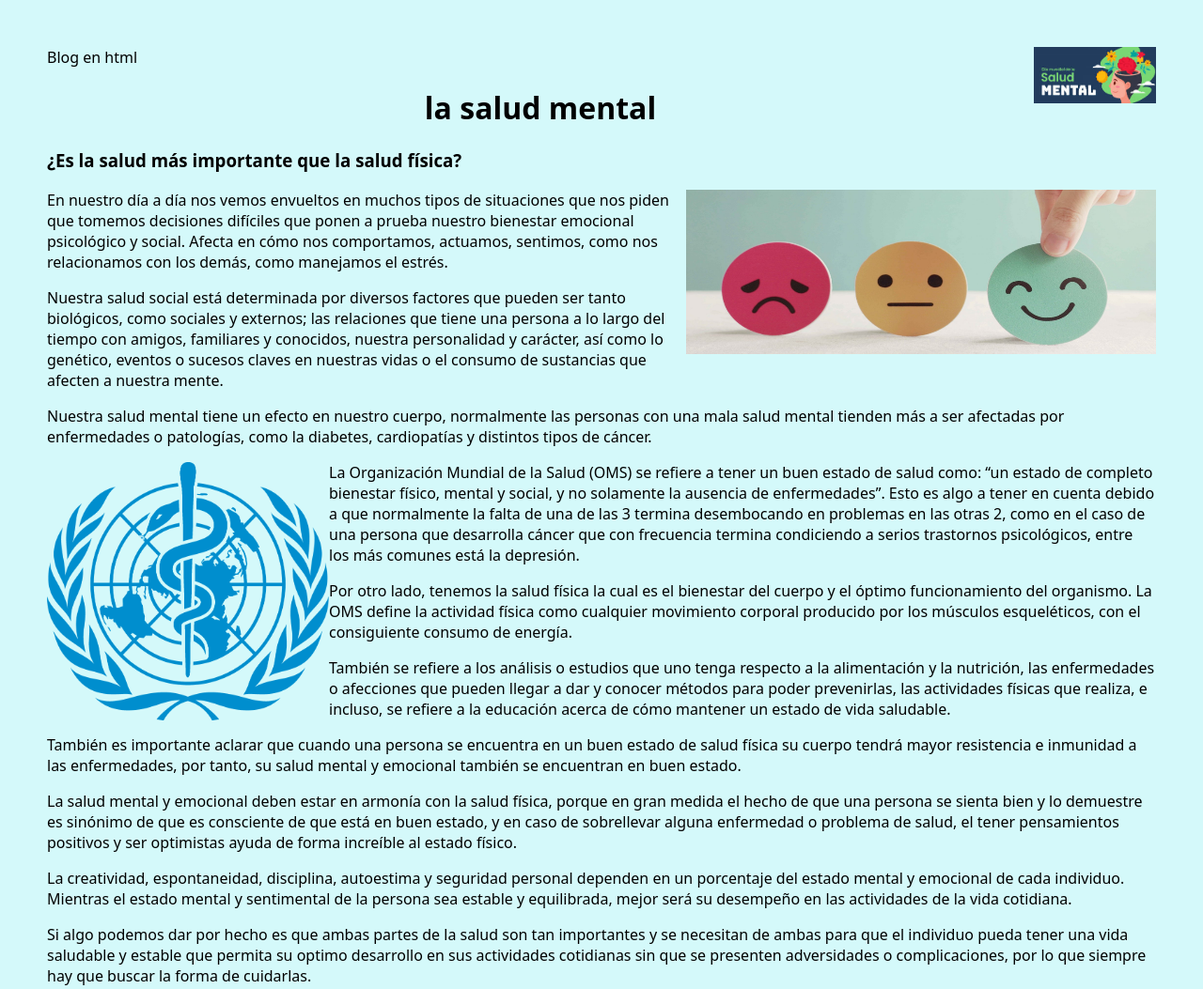
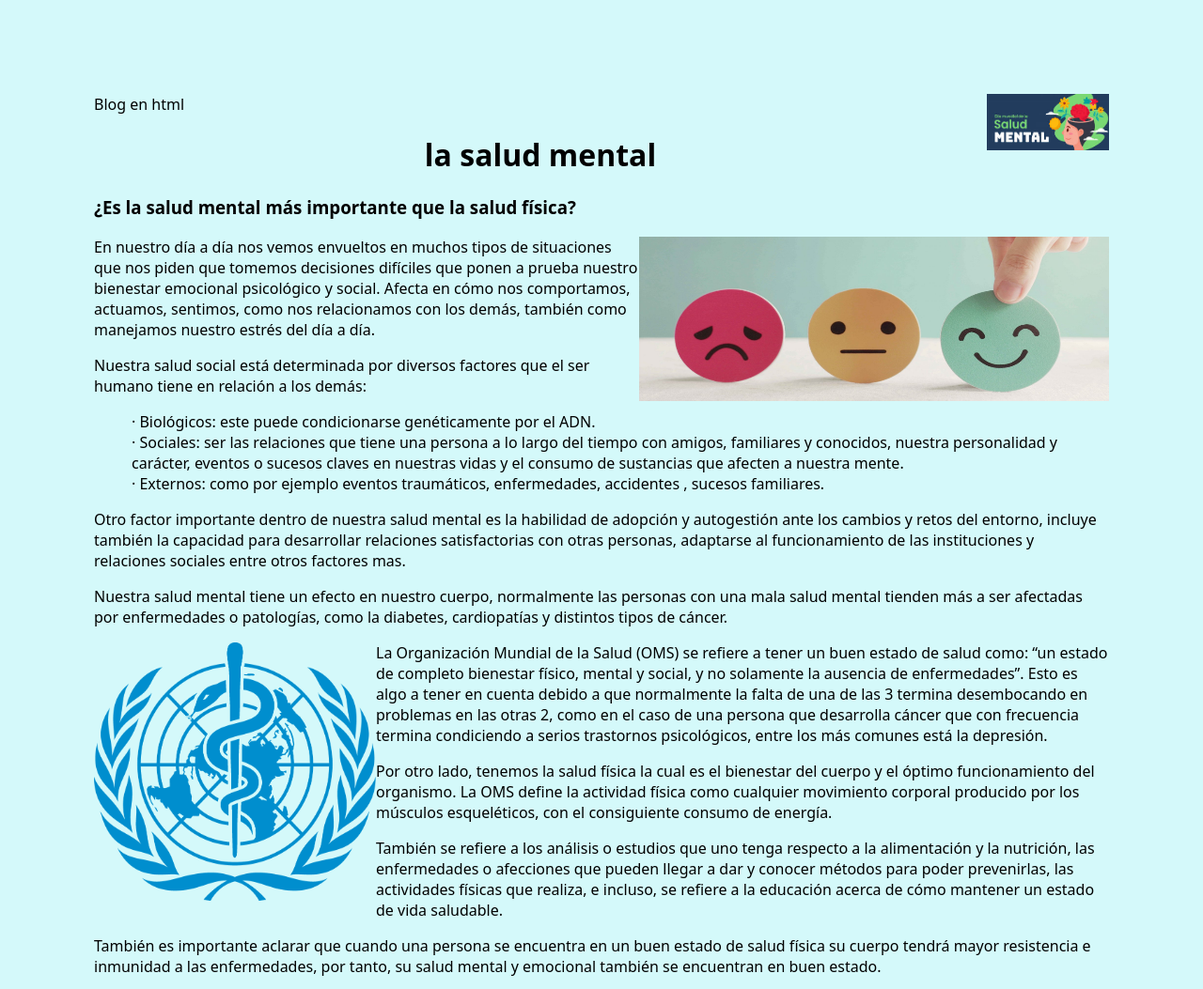
Before and after one commit to LuigiP05/Trabajo2, a plain HTML site: page index.html in a window 1280 px wide. Shown: the top 1053 px of the page at 94% size. Drawn offline with Linux system fonts and the light colour scheme.

Commit message:
Update 4 index.html

```diff
--- a/index.html
+++ b/index.html
@@ -6,10 +6,11 @@
 <head>
     <style>
         body {
-            margin: 50px;
+            margin: 100px;
             background-color: #d4f9fa;
             font-family: system-ui;
         }
+
         p {
             text-aling: justify;
         }
@@ -22,13 +23,24 @@
     <h1>
         <center>la salud mental</center>
     </h1>
-    <h3>¿Es la salud más importante que la salud física? </h3>
+    <h3>¿Es la salud mental más importante que la salud física? </h3>
     <p>
         <img src="imagen1.jpg" alt="salud mental" align="right" width="500" height="175">
-        En nuestro día a día nos vemos envueltos en muchos tipos de situaciones que nos piden que tomemos decisiones difíciles que ponen a prueba nuestro bienestar emocional psicológico y social. Afecta en cómo nos comportamos, actuamos, sentimos, como nos relacionamos con los demás, como manejamos el estrés.
+        En nuestro día a día nos vemos envueltos en muchos tipos de situaciones que nos piden que tomemos decisiones difíciles que ponen a prueba nuestro bienestar emocional psicológico y social. Afecta en cómo nos comportamos, actuamos, sentimos, como nos relacionamos con los demás, también como manejamos nuestro estrés del día a día.
     </p>
     <p>
-        Nuestra salud social está determinada por diversos factores que pueden ser tanto biológicos, como sociales y externos; las relaciones que tiene una persona a lo largo del tiempo con amigos, familiares y conocidos, nuestra personalidad y carácter, así como lo genético, eventos o sucesos claves en nuestras vidas o el consumo de sustancias que afecten a nuestra mente.
+        Nuestra salud social está determinada por diversos factores que el ser humano tiene en relación a los demás:
+        <br>
+    <ul>
+        · Biológicos: este puede condicionarse genéticamente por el ADN.
+        <br>
+        · Sociales: ser las relaciones que tiene una persona a lo largo del tiempo con amigos, familiares y conocidos, nuestra personalidad y carácter, eventos o sucesos claves en nuestras vidas y el consumo de sustancias que afecten a nuestra mente.
+        <br>
+        · Externos: como por ejemplo eventos traumáticos, enfermedades, accidentes , sucesos familiares.
+    </ul>
+    </p>
+    <p>
+        Otro factor importante dentro de nuestra salud mental es la habilidad de adopción y autogestión ante los cambios y retos del entorno, incluye también la capacidad para desarrollar relaciones satisfactorias con otras personas, adaptarse al funcionamiento de las instituciones y relaciones sociales entre otros factores mas.
     </p>
     <p>
         Nuestra salud mental tiene un efecto en nuestro cuerpo, normalmente las personas con una mala salud mental tienden más a ser afectadas por enfermedades o patologías, como la diabetes, cardiopatías y distintos tipos de cáncer.
```
